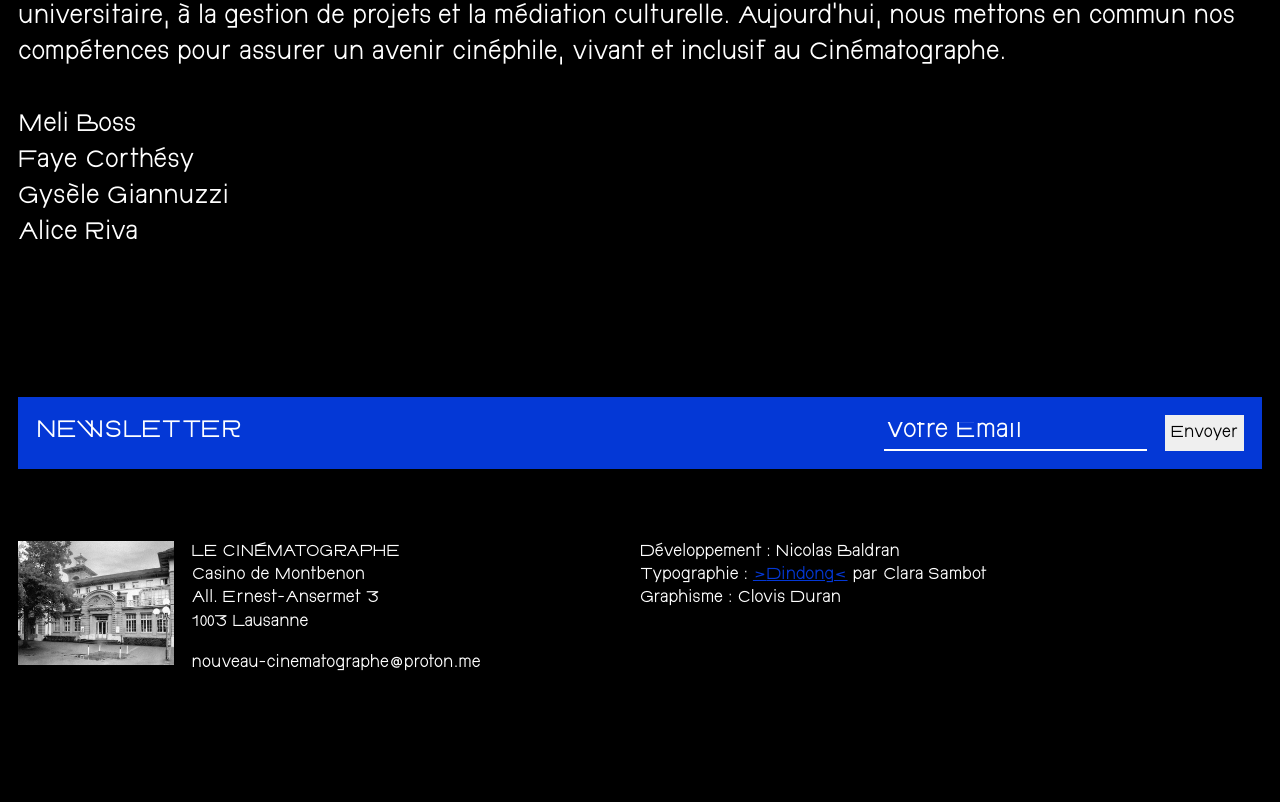
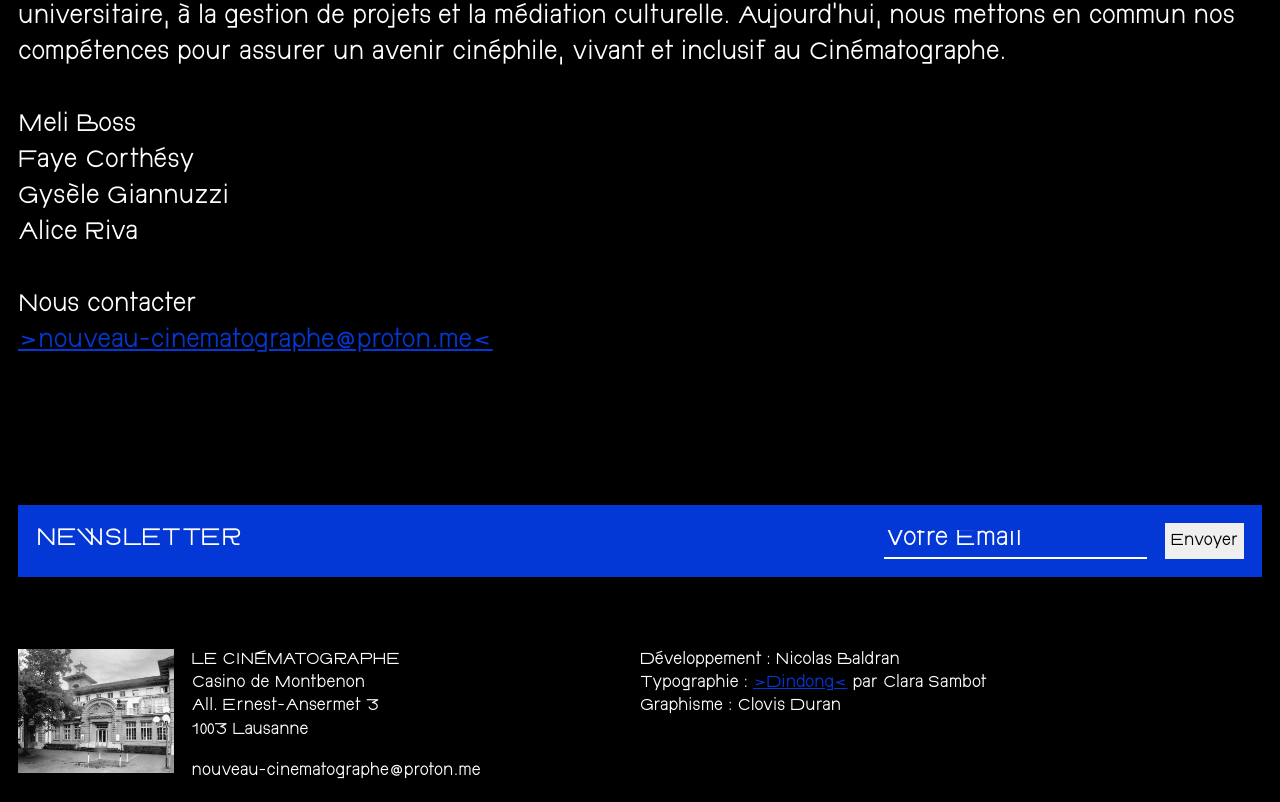
Before and after one commit to azertypow/lecinematographe.landingPage, a Vue app: page / in a window 1280 px wide. Shown: the part 4177-4979 px from the top of the page. Before the commit the page ends 4871 px from the top, so only its background shows below. Built offline with nearby package versions, Linux system fonts and the light colour scheme.

Commit message:
feat: nous contacter

```diff
--- a/src/App.vue
+++ b/src/App.vue
@@ -124,6 +124,9 @@
                         <br/>Gysèle Giannuzzi
                         <br/>Alice Riva
                     </p>
+                    <p>Nous contacter
+                        <br><a target="_blank" href="mailto:nouveau-cinematographe@proton.me" >nouveau-cinematographe@proton.me</a>
+                    </p>
                 </div>
             </section>
         </div>
```
